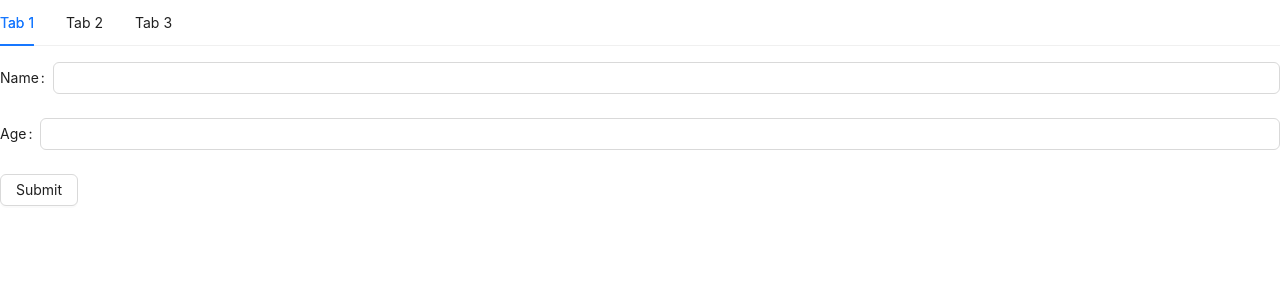
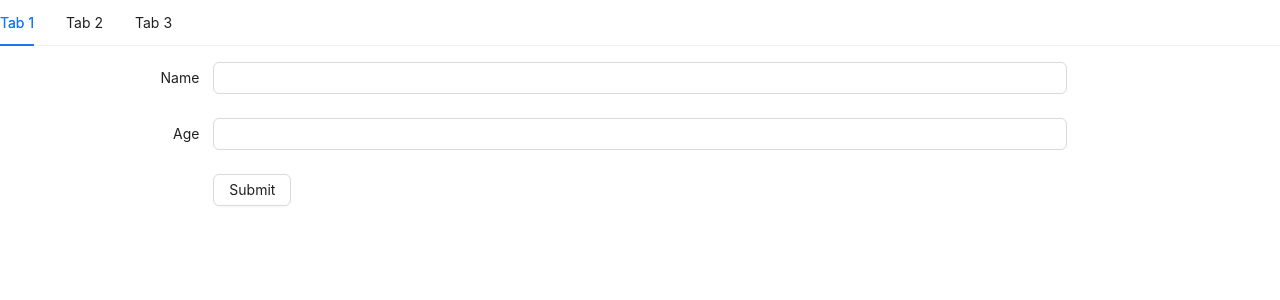
Before and after one commit to sjbgit/antd-multi1, a React (Create React App) app: page / in a window 1280 px wide. Shown: the top 300 px of the page. Built offline with nearby package versions, Linux system fonts and the light colour scheme.

Commit message:
spans for label and columns

```diff
--- a/src/components/Form1.jsx
+++ b/src/components/Form1.jsx
@@ -3,14 +3,23 @@ import { Button, Form, Input, Tabs } from 'antd';
 
 const Form1 = () => {
   return (
-    <Form name="userForm" layout='horizonal' colon={true}>
+    <Form name="userForm" layout='horizonal' colon={false}
+    labelCol={{
+      span: 4,
+    }}
+    wrapperCol={{
+      span: 16,
+    }} >
       <Form.Item label="Name" name="name">
       <Input name="name" />
       </Form.Item>
       <Form.Item label="Age" name="age">
       <Input age="age" />
       </Form.Item>
-      <Form.Item>
+      <Form.Item wrapperCol={{
+          offset: 4,
+          span: 16,
+        }}>
       <Button htmlType="submit">Submit</Button>
       </Form.Item>
 
```
